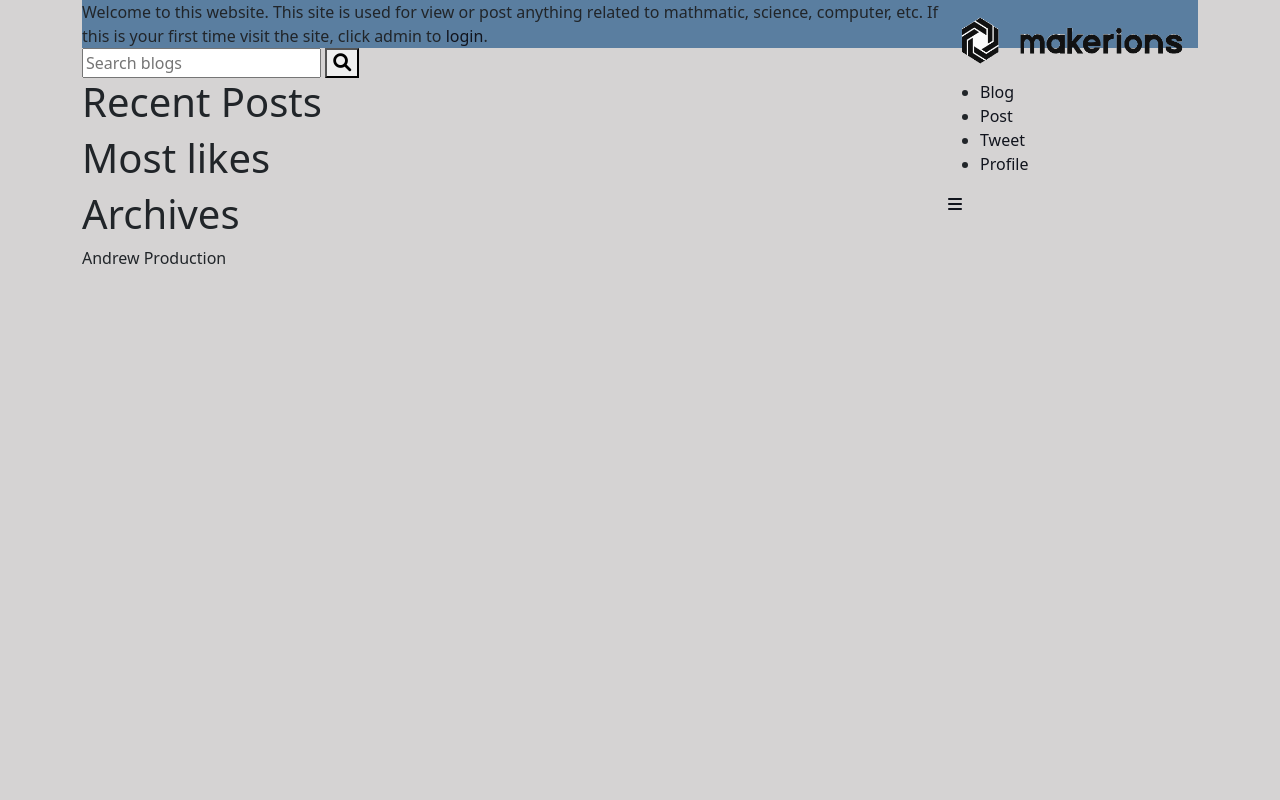
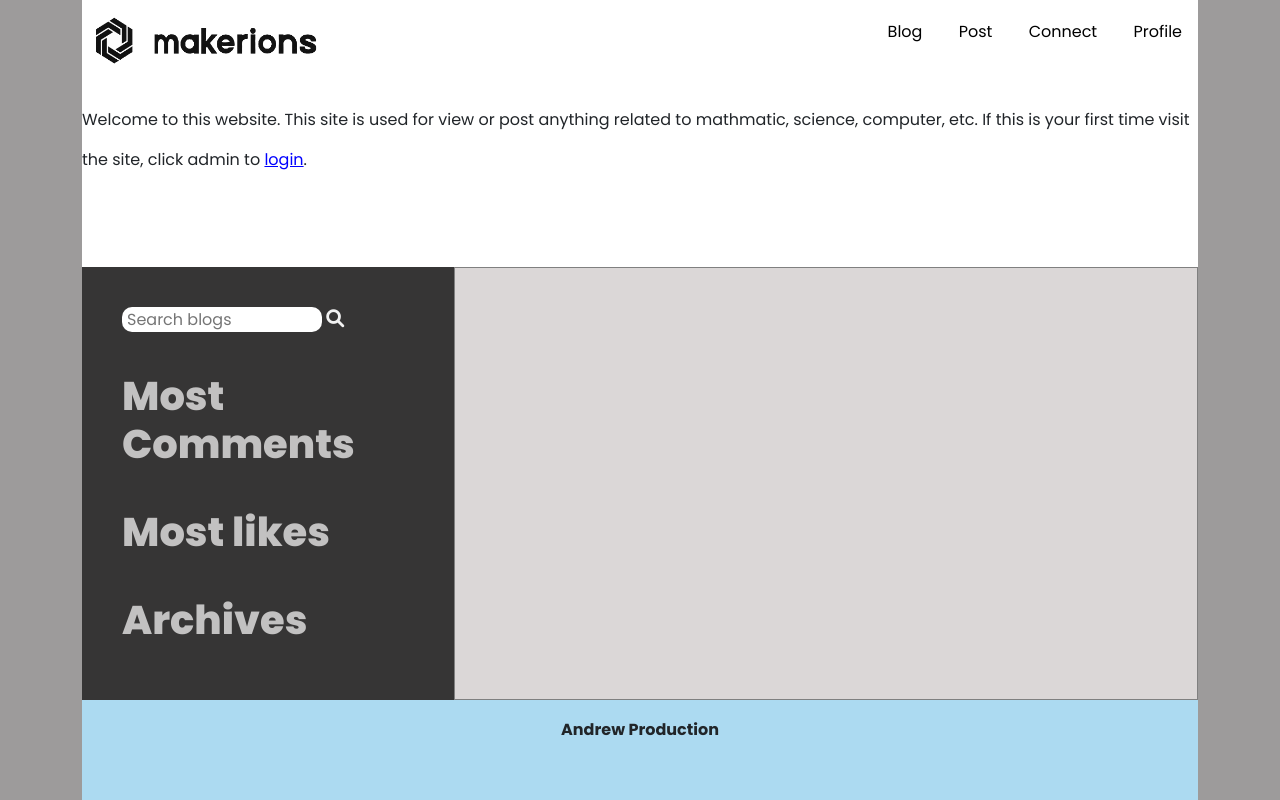
Before and after one commit to Andrew123-maker/Makerions, a Django app: page / in a window 1280 px wide. Run offline with Django 5.2, Linux system fonts and the light colour scheme; the visitor is signed in with stand-in values (Sample User, id 1); data that the repository does not hold is empty; some libraries are stand-ins or nearby versions.

Commit message:
adding group page

```diff
--- a/blog/admin.py
+++ b/blog/admin.py
@@ -1,6 +1,6 @@
 from django.contrib import admin
 from django.contrib.auth.models import User
-from .models import Post, Comment, Tag, Profile
+from .models import Post, Comment, Tag, Profile, Connect
 
 #mix profile info into user info
 class ProfileInline(admin.StackedInline):
@@ -15,6 +15,7 @@ admin.site.register(Post)
 admin.site.register(Comment)
 admin.site.register(Tag)
 admin.site.register(Profile)
+admin.site.register(Connect)
 
 
 admin.site.unregister(User)
--- a/blog/templates/blog/base.html
+++ b/blog/templates/blog/base.html
@@ -24,7 +24,7 @@
               <ul>
                 <li><a href="{% url 'post_list' %}">Blog</a></li>
                 <li><a href="{% url 'post_new' %}">Post</a></li>
-                <li><a href="#">Tweet</a></li>
+                <li><a href="{% url 'connect' %}">Connect</a></li>
                 {% if user.is_authenticated %}
                 <li><a href="{% url 'profile' username=request.user %}">Profile</a></li>
 
--- a/blog/templates/blog/post_detail.html
+++ b/blog/templates/blog/post_detail.html
@@ -5,12 +5,12 @@
 <article class='post'>
   <aside class="actions">
     {% if user.is_authenticated and request.user == post.user %}
-    <button type="button" class="edit-post"><a class = "edit" href="{% url 'post_edit' pk=post.pk %}">
+    <button type="button" class="edit-post"><a class = "edit" href="{% url 'post_edit' slug=post.slug %}">
 
         {% include './icons/pencil-fill.svg' %}
       Edit</a>
     </button>
-    <button type="button" class="delete-post"><a class="delete" href="{% url 'post_delete' pk=post.pk %}">
+    <button type="button" class="delete-post"><a class="delete" href="{% url 'post_delete' slug=post.slug %}">
       <i class="fa-solid fa-xmark"></i> Delete</a>
     </button>
     {% endif %}
@@ -32,7 +32,7 @@
 </article>
 
 <div id="comment-section">
-  <button class="post-comment-button" type="button"><a class="add-comment" href="{% url 'add_comment_to_post' pk=post.pk %}">
+  <button class="post-comment-button" type="button"><a class="add-comment" href="{% url 'add_comment_to_post' slug=post.slug %}">
     <i class="fa-solid fa-comment"></i>
      Add comment</a></button>
   <br><br>
--- a/blog/templates/blog/post_list.html
+++ b/blog/templates/blog/post_list.html
@@ -12,19 +12,19 @@
           </button>
       </form>
   </div>
-  <div class="posts">
-    <h1>Recent Posts</h1>
-    {% for post in posts %}
+  <div class="most-comments">
+    <h1>Most Comments</h1>
+    {% for post in comments_posts %}
     <ul>
-      <li><a href="{% url 'post_detail' pk=post.pk %}">{{post.title}}</a></li>
+      <li><a href="{{post.get_absolute_url}}">{{post.title}}</a></li>
     </ul>
     {% endfor %}
   </div>
-  <div class="likes">
+  <div class="most-likes">
     <h1>Most likes</h1>
     {% for post in likes_posts %}
     <ul>
-      <li><a href="{% url 'post_detail' pk=post.pk %}">{{post.title}}</a></li>
+      <li><a href="{{post.get_absolute_url}}">{{post.title}}</a></li>
     </ul>
     {% endfor %}
   </div>
@@ -32,7 +32,7 @@
     <h1>Archives</h1>
     {% for post in posts %}
     <ul>
-      <li><a href="{% url 'post_detail' pk=post.pk %}">{{post.title}}</a></li>
+      <li><a href="{{post.get_absolute_url}}">{{post.title}}</a></li>
     </ul>
     {% endfor %}
   </div>
@@ -40,19 +40,20 @@
 <main>
   <div class="blog-post">
       {% for post in posts reversed %}
-
+    <div class="blog">
       <h1>
-        <a href="{% url 'post_detail' pk=post.pk %}">
+        <a href="{{post.get_absolute_url}}">
         {{post.title}}
         </a>
       </h1>
-      <p>By <a href="{% url 'profile' username=request.user %}">{{post.user.username}}</a>- {{post.published_date}}</p>
+      <p>By <a href="{% url 'profile' username=post.user.username %}">{{post.user.username}}</a>- {{post.published_date}}</p>
       <img class="image" src="{{post.image.url}}">
-      <p>{{post.text | truncatewords:25|safe}}</p>
+      <hr>
       {% for tag in post.tag.all %}
       <a href="#">#{{ tag.name }}</a>
       {% endfor %}
-      <a href="{% url 'post_detail' pk=post.pk %}#comment-section"> | Comments:{{post.comments.count}}</a>
+      <a href="{{post.get_absolute_url}}#comment-section"> | Comments:{{post.comments.count}}</a>
+    </div>
     <hr>
     {% endfor %}
   </div>
--- a/blog/urls.py
+++ b/blog/urls.py
@@ -3,11 +3,13 @@ from . import views
 
 urlpatterns = [
   path('', views.post_list, name="post_list"),
-  path('post/<int:pk>', views.post_detail, name="post_detail"),
+  path('post/<str:slug>', views.post_detail, name="post_detail"),
   path('post/new/', views.post_new, name="post_new"),
-  path('post/<int:pk>/edit/', views.post_edit, name='post_edit'),
-  path('post/<int:pk>/delete', views.post_delete, name="post_delete"),
-  path('post/<int:pk>/comment', views.add_comment_to_post, name="add_comment_to_post"),
+  path('post/<str:slug>/edit/', views.post_edit, name='post_edit'),
+  path('post/<str:slug>/delete', views.post_delete, name="post_delete"),
+  path('post/<str:slug>/comment', views.add_comment_to_post, name="add_comment_to_post"),
   path('<str:username>/profile', views.view_profile, name="profile"),
-  path('edit/<str:username>/profile', views.edit_profile, name='edit_profile')
+  path('edit/<str:username>/profile', views.edit_profile, name='edit_profile'),
+  path('group/', views.connect, name="connect"),
+  path('group/<str:slug>/profile', views.group_profile, name="group_profile"),
 ]
--- a/blog/views.py
+++ b/blog/views.py
@@ -1,7 +1,6 @@
-from django.http.response import HttpResponse
 from django.shortcuts import render, get_object_or_404, redirect
 from django.contrib.auth.models import User
-from .models import Post, Profile
+from .models import Post, Profile, Connect
 from .forms import PostForm, CommentForm, ProfileForm
 from django.contrib.auth.decorators import login_required
 from django.utils import timezone
@@ -18,14 +17,18 @@ def post_list(request):
   likes_posts = Post.objects.order_by('likes').reverse()
   if len(likes_posts) > 8:
     likes_posts = likes_posts[:5]
+
+  comments_posts = Post.objects.order_by('comments')[:5]
+
   context = {
   'posts':posts,
   'likes_posts':likes_posts,
+  'comments_posts':comments_posts,
 }
   return render(request, 'blog/post_list.html', context)
 
-def post_detail(request, pk):
-  post = get_object_or_404(Post, pk=pk)
+def post_detail(request, slug):
+  post = get_object_or_404(Post, slug=slug)
   context = {
     'post':post
   }
@@ -40,14 +43,14 @@ def post_new(request):
       post.user = request.user
       post.published_date = timezone.now()
       post.save()
-      return redirect('post_detail', pk=post.pk)
+      return redirect('post_detail', slug=post.slug)
   else:
     form = PostForm()
   return render(request, 'blog/post_edit.html', {'form': form})
 
 @login_required
-def post_edit(request, pk):
-  post = get_object_or_404(Post, pk=pk)
+def post_edit(request, slug):
+  post = get_object_or_404(Post, slug=slug)
   if request.method == "POST":
     form = PostForm(request.POST, request.FILES, instance=post)
     if form.is_valid():
@@ -55,7 +58,7 @@ def post_edit(request, pk):
       post.user = request.user
       post.published_date = timezone.now()
       post.save()
-      return redirect('post_detail', pk=post.pk)
+      return redirect('post_detail', slug=post.slug)
   else:
     form = PostForm(instance=post)
   context = {
@@ -65,20 +68,20 @@ def post_edit(request, pk):
   return render(request, 'blog/post_edit.html', context)
 
 @login_required
-def post_delete(request, pk):
-  post = get_object_or_404(Post, pk=pk)
+def post_delete(request, slug):
+  post = get_object_or_404(Post, slug=slug)
   post.delete()
   return redirect('post_list')
 
-def add_comment_to_post(request, pk):
-  post = get_object_or_404(Post, pk=pk)
+def add_comment_to_post(request, slug):
+  post = get_object_or_404(Post, slug=slug)
   if request.method == "POST":
     form = CommentForm(request.POST)
     if form.is_valid():
       comment = form.save(commit=False)
       comment.post = post
       comment.save()
-      return redirect('post_detail', pk=post.pk)
+      return redirect('post_detail', slug=post.slug)
   else:
     form = CommentForm()
     return render(request, 'blog/add_comment_to_post.html', {'form':form})
@@ -111,3 +114,21 @@ def edit_profile(request, username):
       'form':form
     }
     return render(request, 'blog/edit_profile.html', context)
+
+def connect(request):
+  groups = Connect.objects.all()
+  context = {
+    'groups':groups
+  }
+  return render(request, 'blog/connect.html', context)
+
+def group_profile(request, slug):
+  group_profile = get_object_or_404(Connect, slug=slug)
+  followers = group_profile.follows.all()
+  user_profiles = Profile.objects.all().filter(user__in=followers)
+  context = {
+    'group_profile':group_profile,
+    'followers':followers,
+    'user_profiles':user_profiles,
+  }
+  return render(request, 'blog/group_profile.html', context)
--- /dev/null
+++ b/static/app.js
@@ -0,0 +1,13 @@
+document.addEventListener("DOMContentLoaded", function() {
+  ClassicEditor
+      .create(document.querySelector('#editor'))
+      .catch(err => {
+          console.error(err);
+      });
+});
+
+let menu = document.querySelector('nav ul')
+let hamburger = document.querySelector('nav .mobile')
+hamburger.addEventListener('click', function(){
+  menu.classList.toggle('show')
+})
--- a/static/css/blog.css
+++ b/static/css/blog.css
@@ -1,74 +1,228 @@
+@import url('https://fonts.googleapis.com/css2?family=Poppins:ital,wght@0,100;0,200;0,300;0,400;0,500;0,600;0,700;0,800;0,900;1,100;1,200;1,300;1,400;1,500;1,600;1,700;1,800;1,900&display=swap');
+
+/* Base styling */
+*{
+  margin:0;
+  padding:0;
+  box-sizing:border-box;
+}
 body{
-  width:100%;
-  background-color:#d5d3d3;
+  font-family:"Poppins", sans-serif;
+  background-color:#9d9b9b;
 }
+ul{
+  list-style:none;
+}
+a{
+  text-decoration:none;
+  color:black;
+}
+h1{
+  color:#c2c1c1;
+  font-weight:800;
+  margin:16px 0;
+}
+h3{
+  font-weight:800;
+  margin:8px 0;
+}
+p{
+  margin:16px 0;
+  line-height:1.75;
+  font-weight:400;
+}
+
+
 .container{
+  display:grid;
+  grid-template-columns:1fr 1fr 1fr;
+  grid-template-rows:100px 1fr 1fr 100px;
+  height:100vh;
   width:100%;
   margin:0 auto;
 }
-
-nav{
-  float:right;
+/* Post-list page */
+header{
+  background-color:white;
+  grid-column-start:span 3;
+  padding:0px;
 }
-header{
-  background:#5a7ea0;
+.sidebar{
+  background-color:#363535;
+  grid-column-start:span 1;
 }
-.navbar ul{
-  list-style:none;
-  padding:0px;
-  margin:0px;
+main{
+  background-color:#dbd7d7;
+  grid-column-start:span 2;
+  overflow:scroll;
+  border:1px solid grey;
 }
-.navbar a{
-  text-decoration:none;
-  color:#444;
-  text-transform:uppercase;
+footer{
+  background-color:#acdaf1;
+  grid-column-start:span 3;
 }
-.navbar a:hover{
-  color:#000;
-}
-.navbar li{
-  display:inline-block;
-  margin-left:50px;
-  padding-top:25px;
-}
-a{
-  text-decoration:none;
-  color:#11141d;
+@media (max-width:768px){
+  .container{
+    grid-template-columns:1fr;
+    grid-template-rows: 100px auto auto;
+    width:100%;
+  }
+  header, .sidebar, main, footer{
+    grid-column-start:span 1;
+  }
+  main{
+    border:none;
+    overflow:visible;
+  }
 }
 
-.post .title{
-  font-size:20px;
-  font-weight:bold;
+.post .image{
+  max-width:100%;
+  height:auto;
+  margin-top:15px;
 }
-.post .user{
-  text-decoration:none;
-  color:#2828f0;
+.blog .image, .user-blog .image{
+  max-width:100%;
+  max-height:100%;
 }
-.post-image{
-  display: block;
-  margin-left: auto;
-  margin-right: auto;
-  width:600px;
-}
-#blog-image{
-  display:inline-block;
-  width:500px;
-  object-position:center;
-}
-.blog-container{
-  display:grid;
-  place-items:center;
-  width:70%;
-  max-width:500px;
-  margin:0 auto;
-  background-color:#dedede;
 
 
+/* Navigation */
+header{
+  line-height:40px;
 }
-.profile-post-tag{
-  text-decoration:none;
-  margin:5px;
+.admin{
+  color:blue;
+  text-decoration:underline;
+}
+nav{
   display:flex;
+  align-items:center;
+  justify-content:space-between;
+  width:100%;
+  margin:0 auto;
+  padding:0px;
+}
+nav ul li{
+  display:inline;
+  margin:0 16px;
+}
+nav ul li a{
+  color:black;
+}
+.mobile{
+  display:none;
+}
+@media (max-width:768px){
+  nav{
+    position:static;
+  }
+  nav ul{
+    display:none;
+    width:100%;
+    background-color:gray;
+    position:absolute;
+    top:100px;
+    right:0;
+    left:0;
+    height:65vh;
+    text-align:center;
+  }
+  nav ul li{
+    display:block;
+  }
+  nav ul li a{
+    color:#ffff;
+  }
+  a.mobile{
+    display:block;
+    color:#202020;
+    font-size:32px;
+  }
+}
+.show{
+  display:block;
+}
+
+/* Aside */
+.sidebar{
+  padding:40px;
+}
+.sidebar .most-comments,.sidebar .most-likes,.sidebar .archive{
+  margin-top:40px;
+  color:white;
+}
+.sidebar li a{
+  color:#c2c1c1;
+}
+.search input[type=text] {
+  width: 200px;
+  height: 25px;
+  padding:5px;
+  border-radius: 10px;
+  border: none;
+}
+.search button {
+    background-color: #363535;
+    color: #f2f2f2;
+    font-size: 16px;
+    border: none;
+    cursor: pointer;
+}
+
+
+/* Blog Post */
+.blog-post{
+  padding:32px;
+}
+.blog{
+  border: 2px solid black;
+  width:500px;
+  background-color:white;
+}
+
+/* Blog Form, comment form */
+.blog-form, .comment-form, .profile-form{
+  background-color:white;
+  grid-column-start:span 3;
+  padding:10px;
+}
+.profile{
+  display:block;
+  width:100%;
+  grid-column-start:span 3;
+  background-color:grey;
+  padding:10px;
+}
+.profile-page{
+  width:60%;
+  text-align:center;
+  margin:auto;
+}
+.user-post{
+  display:block;
+  width:60%;
+  margin:auto;
+}
+.user-blog{
+  display:block;
+  border:2px solid black;
+  margin:20px;
+}
+
+.profile-top, .profile-middle, .profile-bottom{
+  margin-top:10px;
+  text-align:center;
+}
+
+.post, #comment-section{
+  grid-column-start:span 3;
+  background-color:white;
+  padding:25px;
+}
+.footer{
+  text-align:center;
+  font-weight:bold;
 }
 .edit-post, .delete-post{
   background-color:#7e98a5;
@@ -79,6 +233,7 @@ a{
   border-radius:5px;
   float:right;
   margin:8px;
+  padding:3px;
   transition:opacity 0.15s;
 }
 .edit-post:hover, .delete-post:hover{
@@ -92,5 +247,7 @@ a{
   border:none;
   border-radius:20px;
   margin:8px;
+}
+.post-comment-button:hover{
   box-shadow:10px 10px 10px rgba(0,0,0,0.15);
 }
```
Also changed, not shown: blog/models.py (+31 -2 lines), blog/static/app.js (added, +13 -0 lines), blog/static/css/blog.css (+84 -11 lines), blog/templates/blog/connect.html (added, +45 -0 lines), blog/templates/blog/group_profile.html (added, +15 -0 lines), blog/templates/blog/profile.html (+34 -20 lines), blog/utils.py (added, +28 -0 lines).
